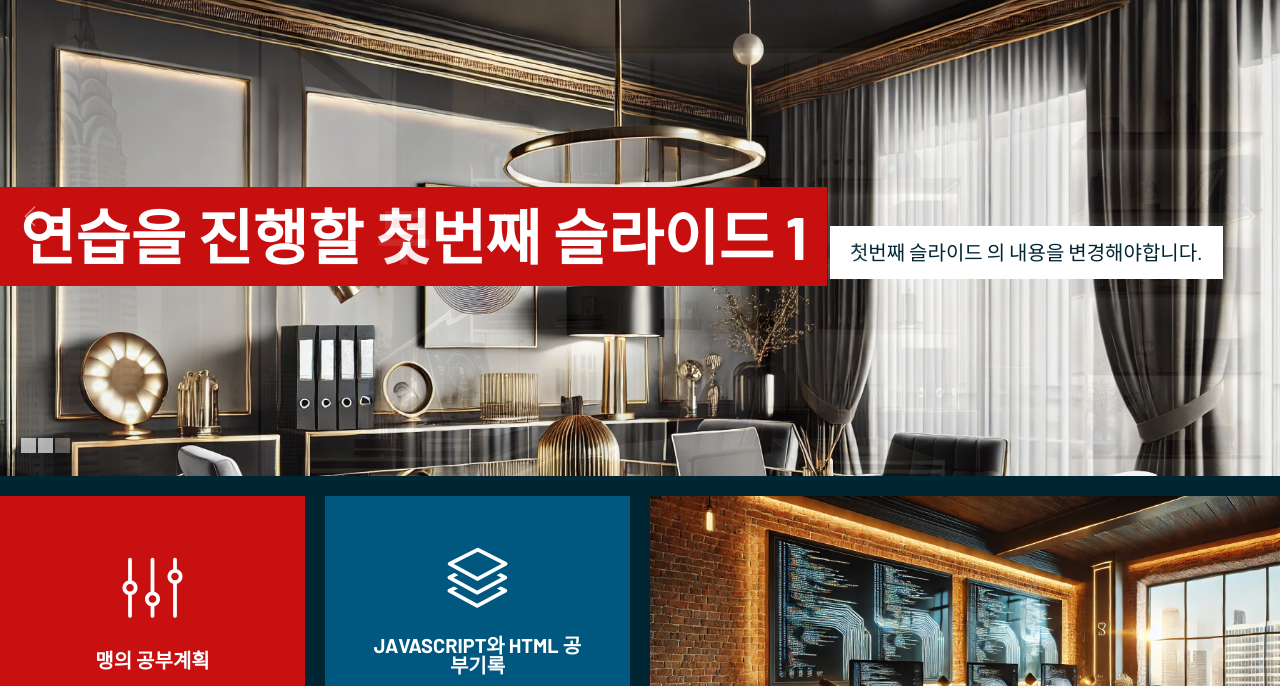
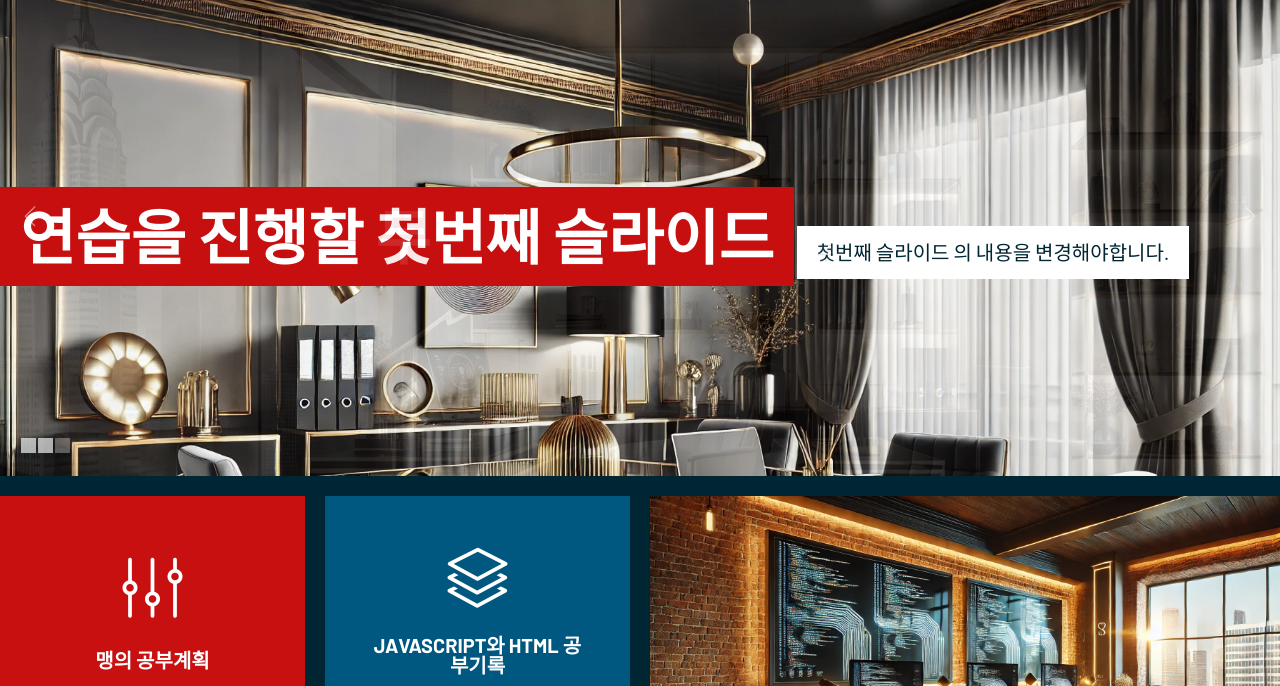
Before and after one commit to M-aeng/MaengotWorld.com, a plain HTML site: page index.html in a window 1280 px wide. Shown: the part 114-800 px from the top of the page. Drawn offline with Linux system fonts and the light colour scheme; files whose address does not match are found by name.

Commit message:
테스트용 코드 원복복

```diff
--- a/index.html
+++ b/index.html
@@ -64,7 +64,7 @@
             <p
               class="text-padding text-strong text-white text-s-size-30 text-size-60 text-uppercase background-primary"
             >
-              연습을 진행할 첫번째 슬라이드 1
+              연습을 진행할 첫번째 슬라이드
             </p>
             <p class="text-padding text-size-20 text-dark text-uppercase background-white">
               첫번째 슬라이드 의 내용을 변경해야합니다.
@@ -74,7 +74,7 @@
             <p
               class="text-padding text-strong text-white text-s-size-30 text-size-60 text-uppercase background-primary"
             >
-              연습을 진행할 두번째 슬라이드 1
+              연습을 진행할 두번째 슬라이드
             </p>
             <p class="text-padding text-size-20 text-dark text-uppercase background-white">
               두번째 슬라이드 의 내용을 변경해야합니다.
```
